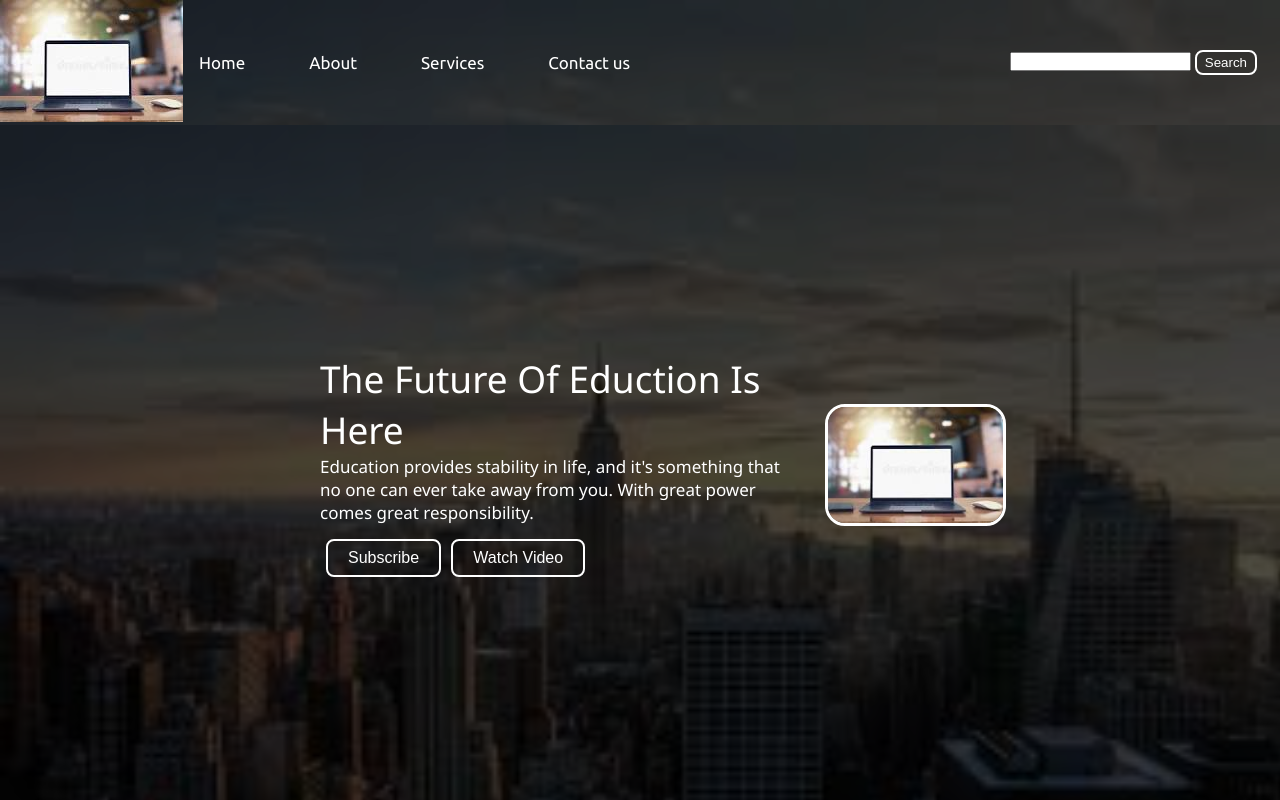
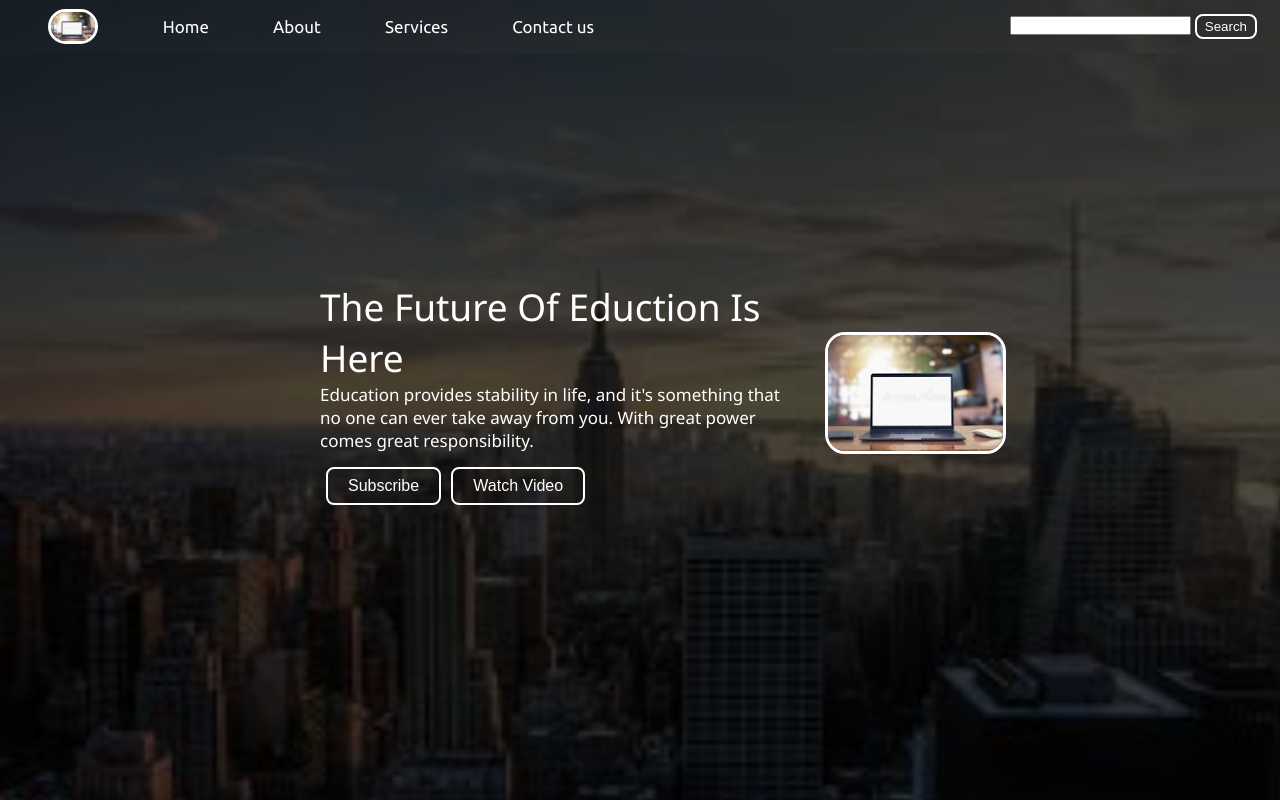
Before and after one commit to Preet192002/iEducate.github.io, a plain HTML site: page index.html in a window 1280 px wide. Shown: the top 800 px of the page. Drawn offline with Linux system fonts and the light colour scheme.

Commit message:
Update index.html

```diff
--- a/index.html
+++ b/index.html
@@ -14,7 +14,7 @@
     <nav class="navbar background h-nav">
 
         <ul class="nav-list vNav">
-            <div class="logo"><img src="img/laptop.jpg" alt="logo"></div>
+            <div class="lappy"><img src="img/laptop.jpg" alt="logo"></div>
             <li><a href="#">Home</a>
             <li>
             <li><a href="#about">About</a>
```
